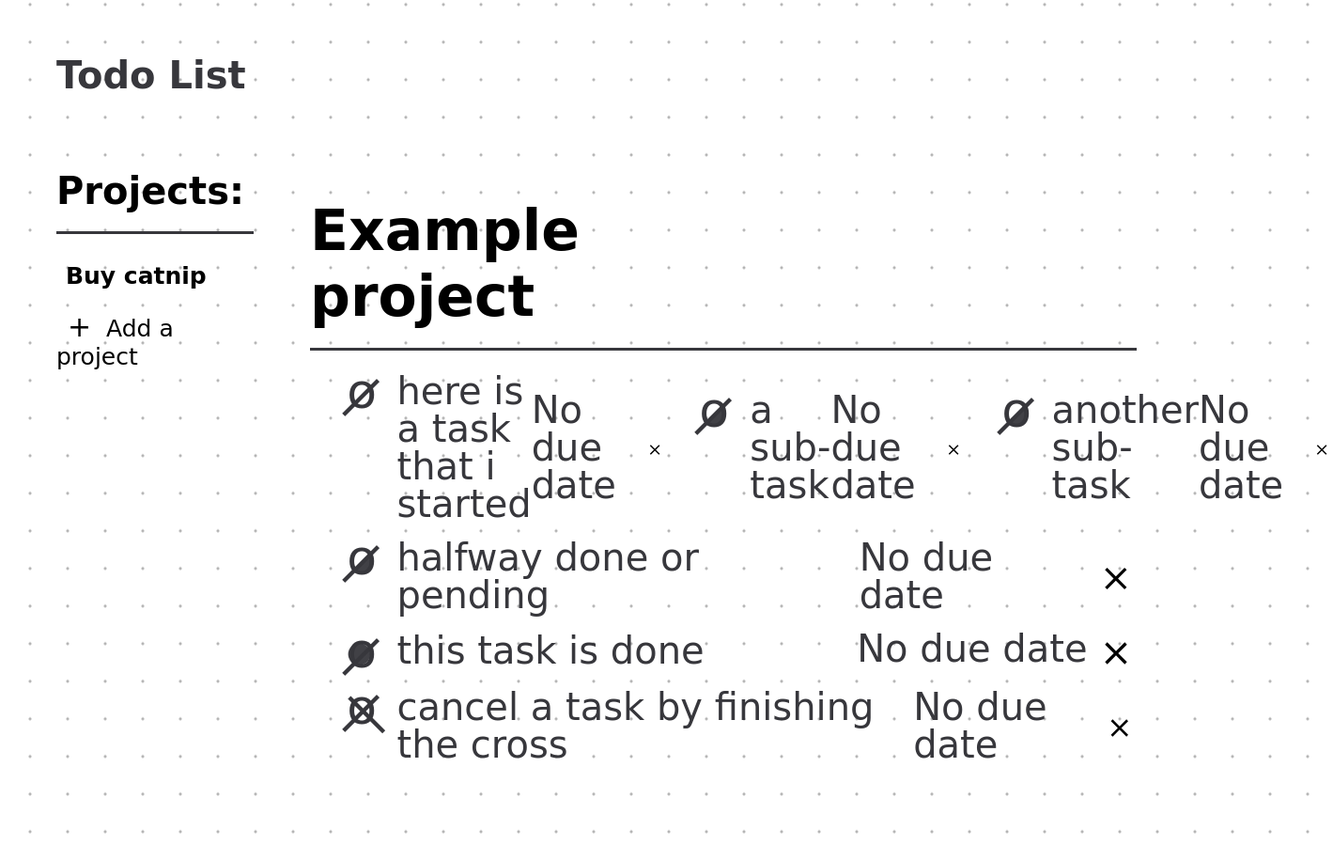
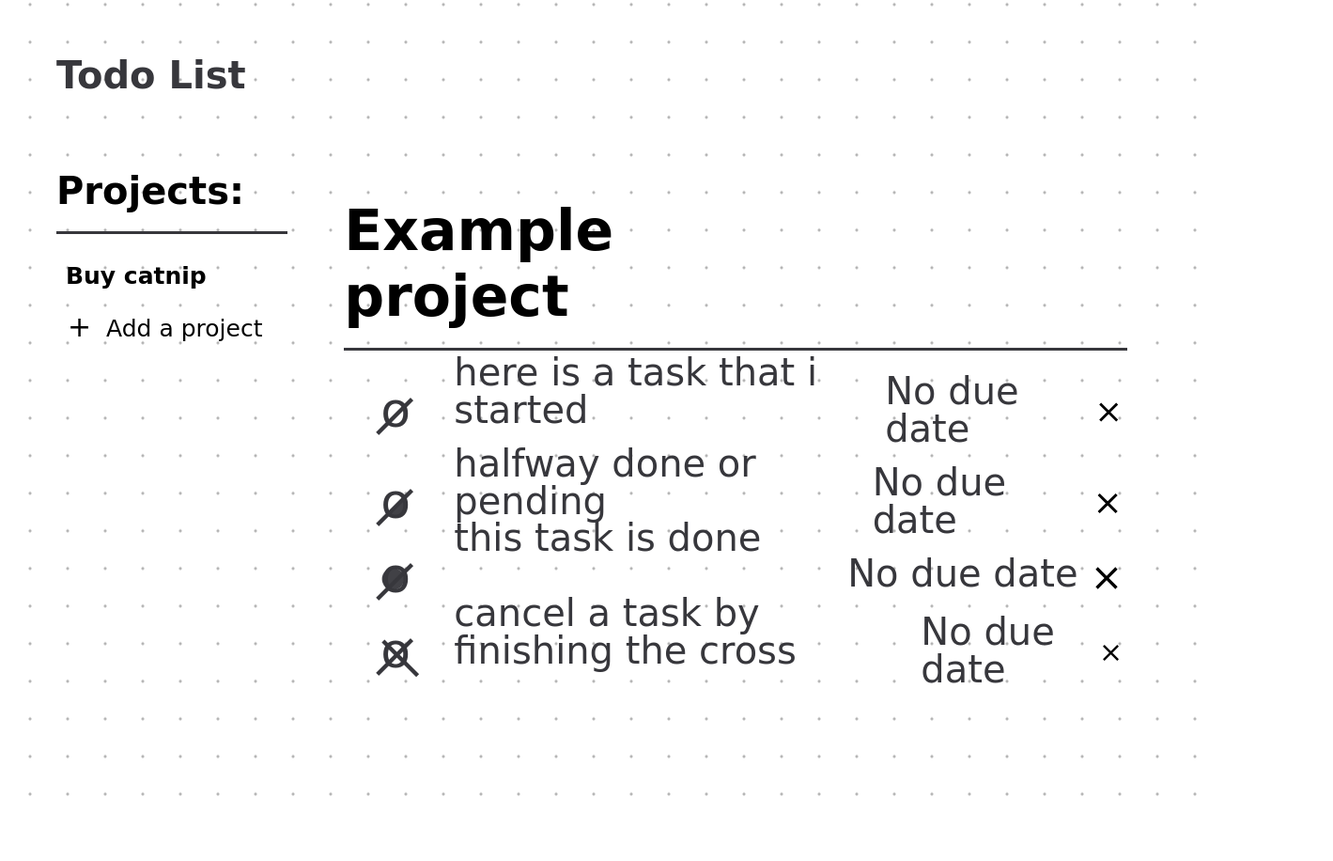
Before and after one commit to BoneMuffin/PROJECT.to-do-list, a plain HTML site: page test1.html in a window 1280 px wide. Shown: the whole page at 94% size, 1419 px wide, since content can reach past the window. After the commit the page ends 848 px from the top, so only its background shows below. Drawn offline with Linux system fonts and the light colour scheme; a web font is replaced by a local one.

Commit message:
comment out the sub tasks feature to align the containers

```diff
--- a/test1.css
+++ b/test1.css
@@ -99,7 +99,7 @@ main {
 .note {
   display: flex;
   align-items: center;
-justify-content: space-between;
+  justify-content: space-between;
 
   line-height: 1em;
   color: #37373c;
@@ -125,6 +125,7 @@ justify-content: space-between;
   transform: scale(1.3);
   cursor: pointer;
   user-select: none;
+  line-height: 1;
 }
 
 .note todo.started:before {
@@ -247,7 +248,8 @@ justify-content: space-between;
   max-width: 100px;
 }
 
-.task-settings-right {
+.task-settings-right,
+.task-settings-left{
   display: flex;
 }
 
```
Also changed, not shown: test1.html (+2 -1 lines).
